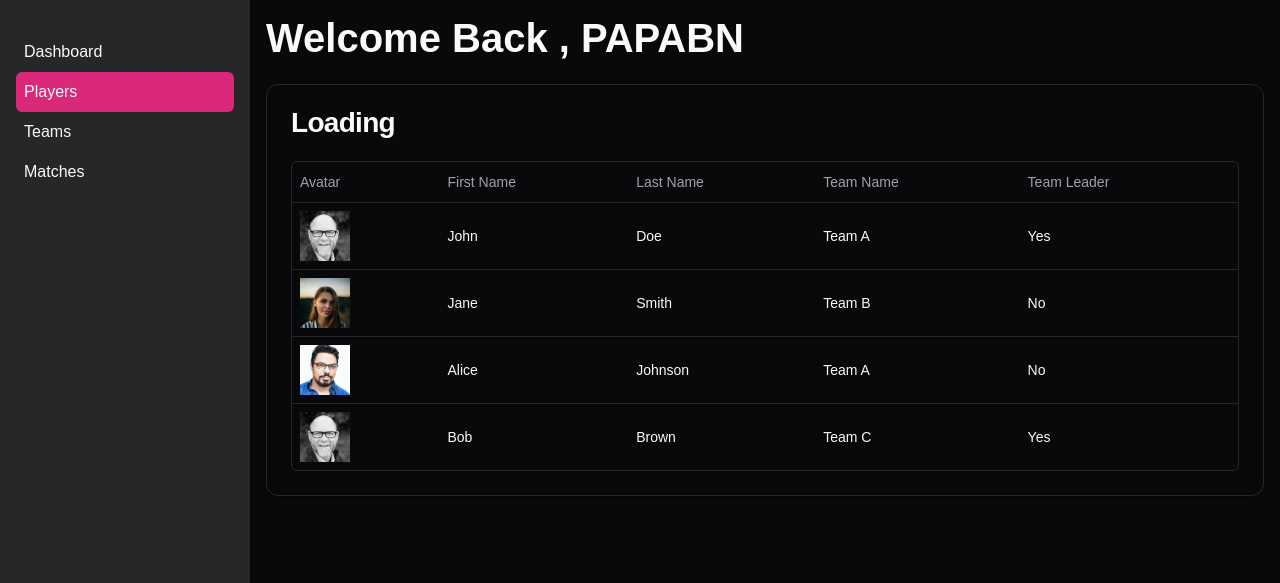
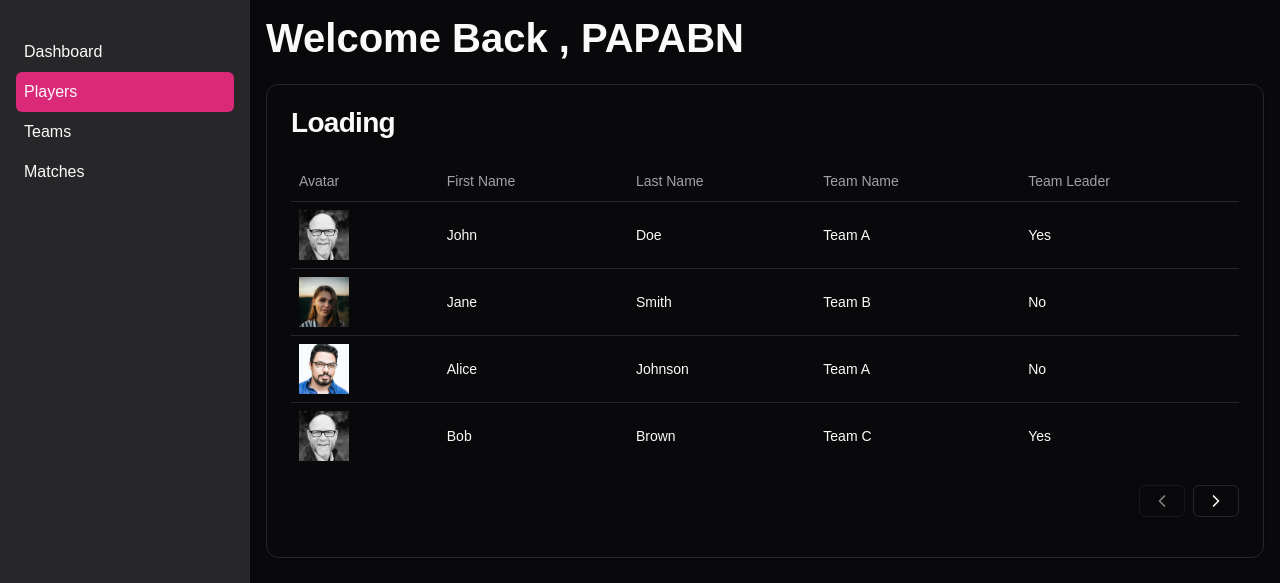
Before and after one commit to BADZA99/Dashboard-UI-nextjs-Shadcn, a Next.js app: page /dashboard/players in a window 1280 px wide. Shown: the top 583 px of the page. Built offline with nearby package versions, Linux system fonts and the light colour scheme.

Commit message:
Add pagination for the employees data table

```diff
--- a/app/dashboard/players/page.tsx
+++ b/app/dashboard/players/page.tsx
@@ -47,6 +47,15 @@ export default async function PlayersPage() {
       isTeamLeader: true,
       avatar: "/images/cm.jpg",
     },
+    {
+      id: 5,
+      firstName: "Bob",
+      lastName: "Brown",
+      teamName: "Team C",
+      isTeamLeader: true,
+      avatar: "/images/cm.jpg",
+
+    }
   ];
 
   return (
--- a/components/ui/DataTable.tsx
+++ b/components/ui/DataTable.tsx
@@ -4,6 +4,7 @@ import {
   ColumnDef,
   flexRender,
   getCoreRowModel,
+  getPaginationRowModel,
   useReactTable,
 } from "@tanstack/react-table";
 
@@ -15,6 +16,8 @@ import {
   TableHeader,
   TableRow,
 } from "@/components/ui/table";
+import { Button } from "./button";
+import { ChevronLeftIcon, ChevronRightIcon } from "lucide-react";
 
 interface DataTableProps<TData, TValue> {
   columns: ColumnDef<TData, TValue>[];
@@ -29,10 +32,18 @@ export function DataTable<TData, TValue>({
     data,
     columns,
     getCoreRowModel: getCoreRowModel(),
+    getPaginationRowModel: getPaginationRowModel(),
+    initialState: {
+
+  pagination: {
+    pageIndex: 0,
+    pageSize: 4,
+  },
+    },
   });
 
   return (
-    <div className="rounded-md border">
+    <div className="">
       <Table>
         <TableHeader>
           {table.getHeaderGroups().map((headerGroup) => (
@@ -75,6 +86,25 @@ export function DataTable<TData, TValue>({
           )}
         </TableBody>
       </Table>
+
+       <div className="flex items-center justify-end space-x-2 py-4 ">
+        <Button
+          variant="outline"
+          size="sm"
+          onClick={() => table.previousPage()}
+          disabled={!table.getCanPreviousPage()}
+        >
+          <ChevronLeftIcon className="w-5 h-5" />
+        </Button>
+        <Button
+          variant="outline"
+          size="sm"
+          onClick={() => table.nextPage()}
+          disabled={!table.getCanNextPage()}
+        >
+        <ChevronRightIcon className="w-5 h-5" />
+        </Button>
+      </div>
     </div>
   );
 }
```
